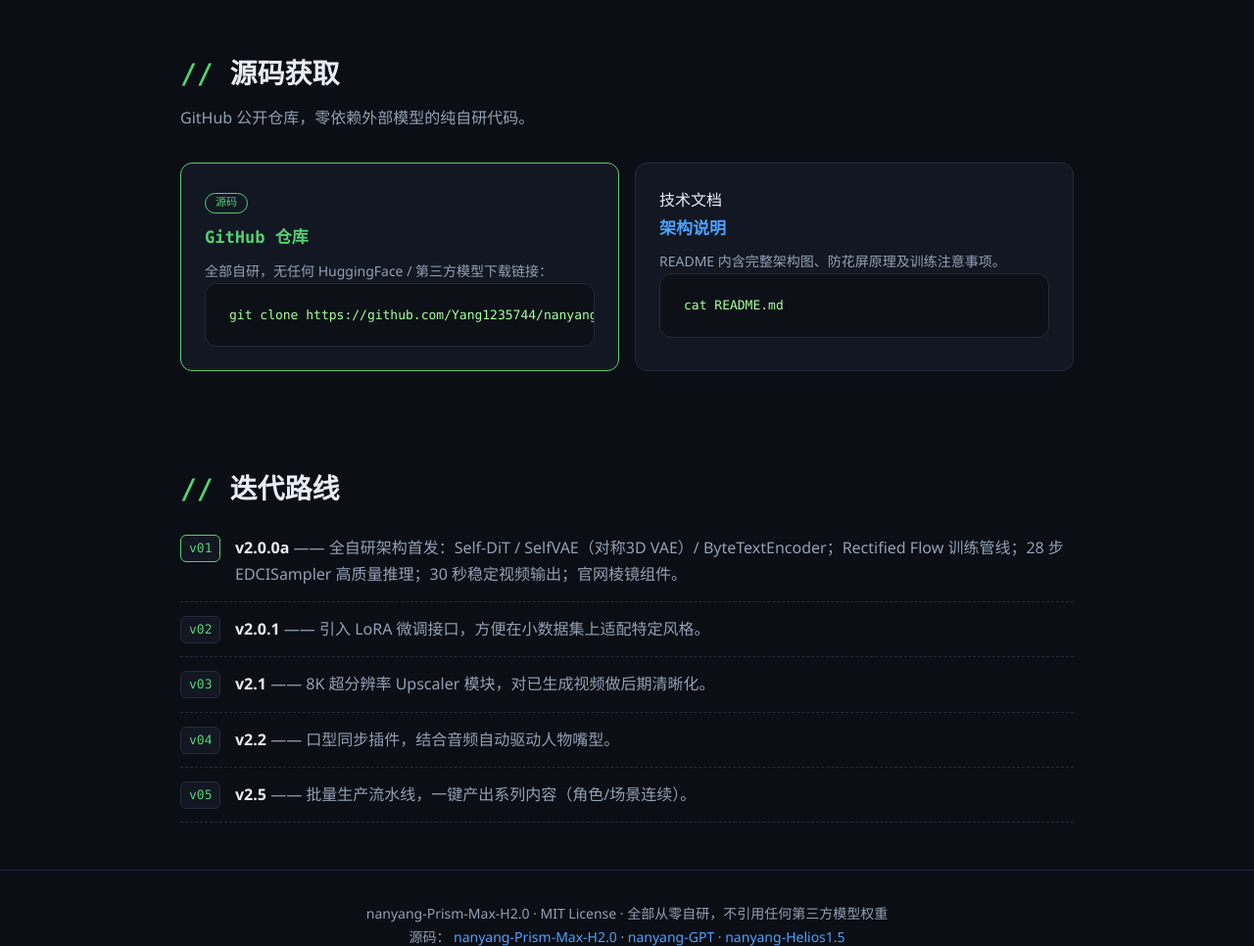
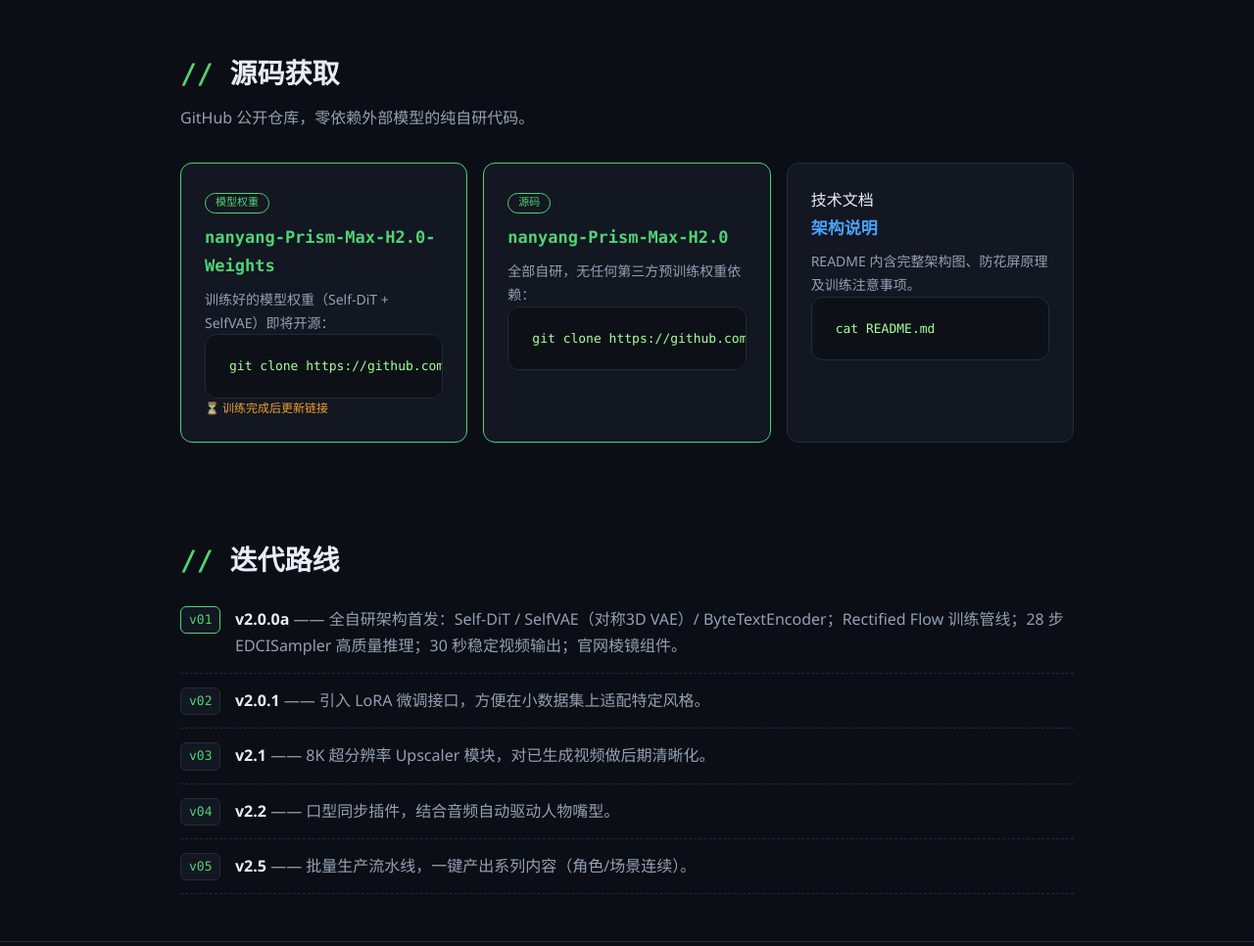
Before and after one commit to Yang1235744/helios-h20-site, a plain HTML site: page docs/prism.html in a window 1280 px wide. Shown: the part 3638-4604 px from the top of the page at 98% size. Drawn offline with Linux system fonts and the light colour scheme.

Commit message:
site: add model weight download section (placeholder until training complete)

```diff
--- a/docs/prism.html
+++ b/docs/prism.html
@@ -221,9 +221,16 @@
     <p class="sub">GitHub 公开仓库，零依赖外部模型的纯自研代码。</p>
     <div class="grid">
       <div class="card chan">
+        <span class="pill">模型权重</span>
+        <h3>nanyang-Prism-Max-H2.0-Weights</h3>
+        <p>训练好的模型权重（Self-DiT + SelfVAE）即将开源：</p>
+        <pre><span class="cmd">git clone https://github.com/Yang1235744/nanyang-Prism-Max-H2.0-Weights.git</span></pre>
+        <p style="font-size:12px;color:var(--warn)">⏳ 训练完成后更新链接</p>
+      </div>
+      <div class="card chan">
         <span class="pill">源码</span>
-        <h3>GitHub 仓库</h3>
-        <p>全部自研，无任何 HuggingFace / 第三方模型下载链接：</p>
+        <h3>nanyang-Prism-Max-H2.0</h3>
+        <p>全部自研，无任何第三方预训练权重依赖：</p>
         <pre><span class="cmd">git clone https://github.com/Yang1235744/nanyang-Prism-Max-H2.0.git</span></pre>
       </div>
       <div class="card">
```
